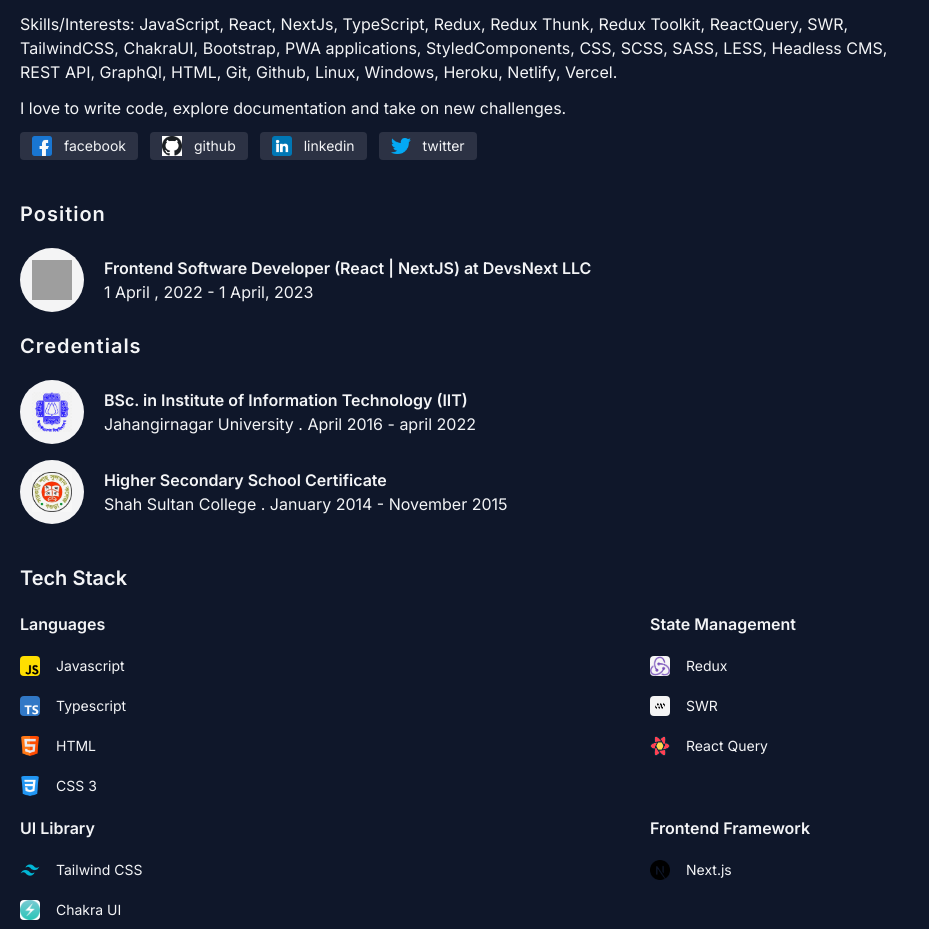
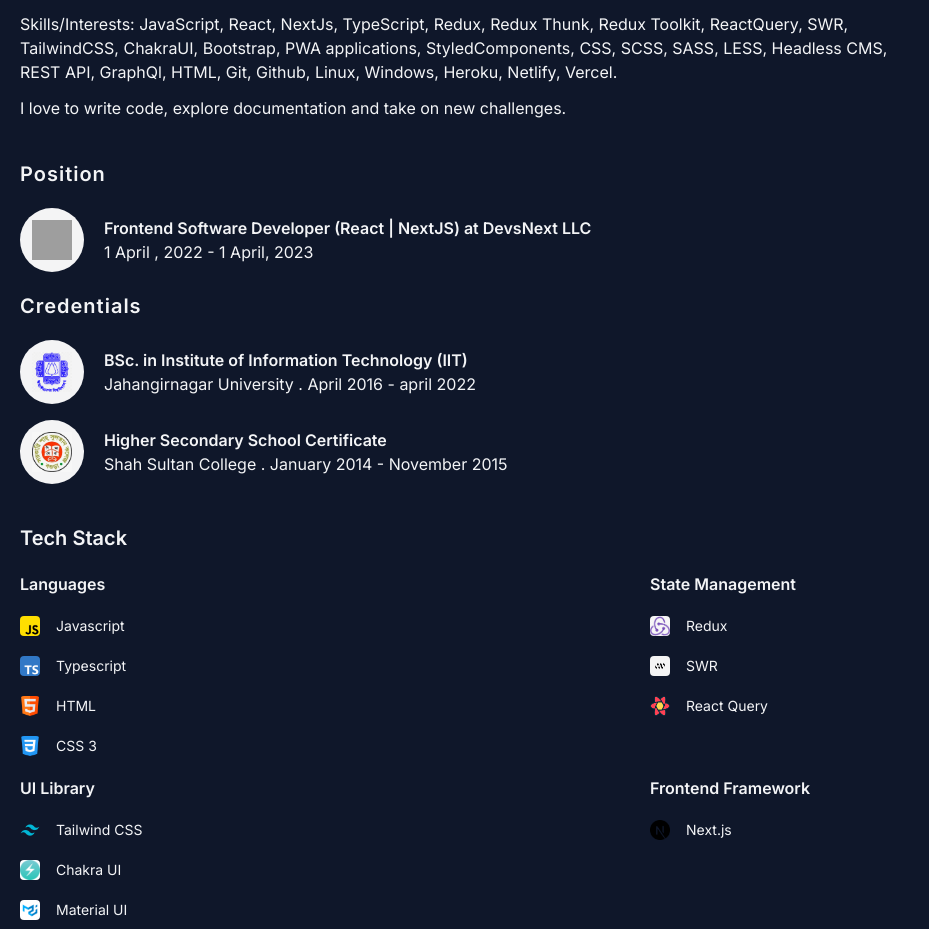
Before and after one commit to ashik-75/showcase, a Next.js app: page / in a window 1280 px wide. Shown: the part 821-1750 px from the top of the page, without its empty margins (0-929 px from the left). Built offline with nearby package versions, Linux system fonts and the light colour scheme; grey boxes are pictures that could not be loaded.

Commit message:
remove about sect

```diff
--- a/components/About.tsx
+++ b/components/About.tsx
@@ -76,11 +76,11 @@
         I love to write code, explore documentation and take on new challenges.
       </p>
 
-      <div className="flex gap-3 flex-wrap">
+      {/* <div className="flex gap-3 flex-wrap">
         {socialMedia.map((media) => (
           <Social media={media} key={media.id} />
         ))}
-      </div>
+      </div> */}
     </div>
   );
 }
```
